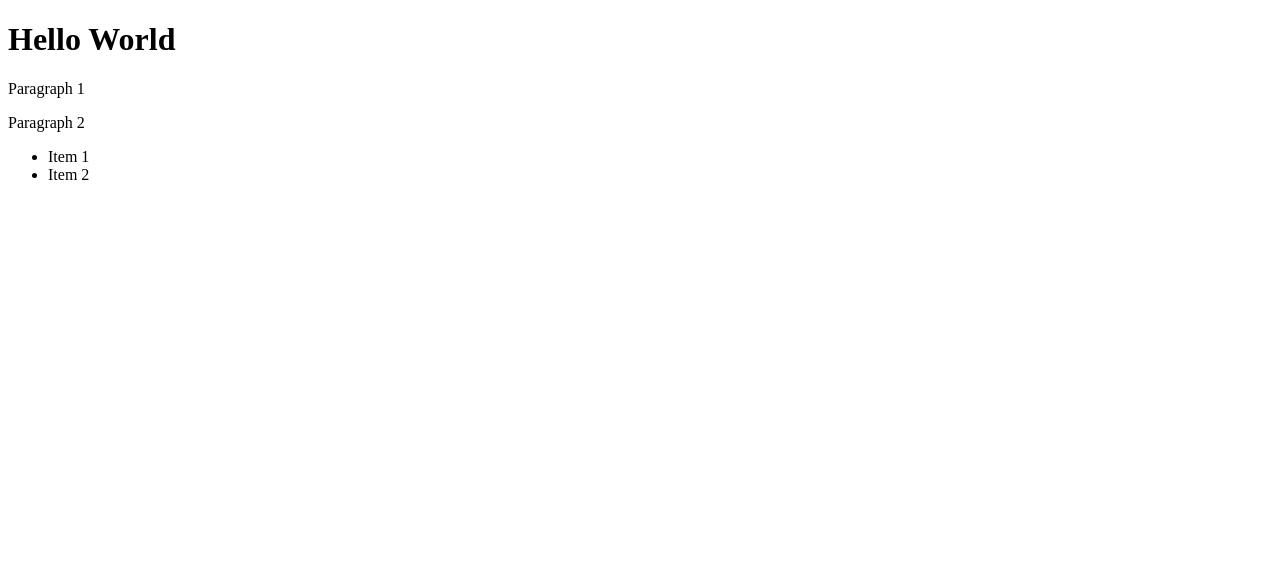
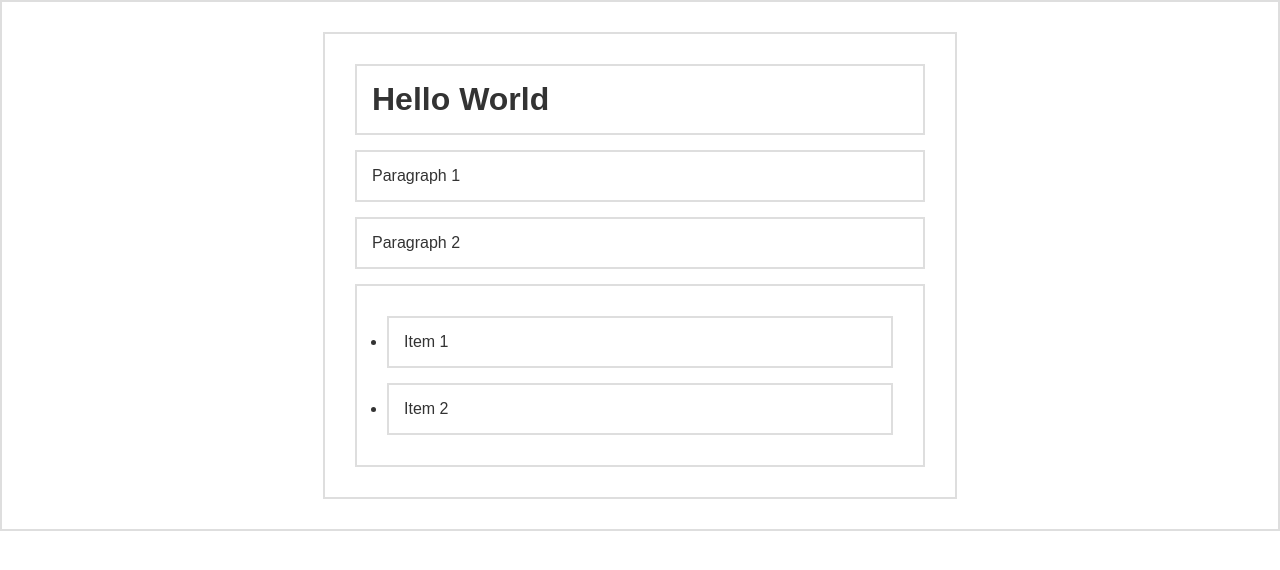
Before and after one commit to akrn27/jsDom, a plain HTML site: page index.html in a window 1280 px wide. Drawn offline with nearby package versions, Linux system fonts and the light colour scheme; files that its build step writes are made by us from their sources.

Commit message:
add scss

```diff
--- a/index.html
+++ b/index.html
@@ -4,7 +4,7 @@
     <meta charset="UTF-8">
     <meta http-equiv="X-UA-Compatible" content="IE=edge">
     <meta name="viewport" content="width=device-width, initial-scale=1.0">
-    <title>DOM</title>
+    <title>DOM Selection</title>
     <link rel="stylesheet" href="./main.css">
 </head>
 <body>
--- a/main.scss
+++ b/main.scss
@@ -0,0 +1,15 @@
+* {
+    border: 2px solid #dedede;
+    padding: 15px;
+    margin: 15px;
+}
+html {
+    margin: 0;
+    padding: 0;
+}
+body {
+    max-width: 600px;
+    margin: 30px auto;
+    font-family: sans-serif;
+    color: #333;
+}
```
